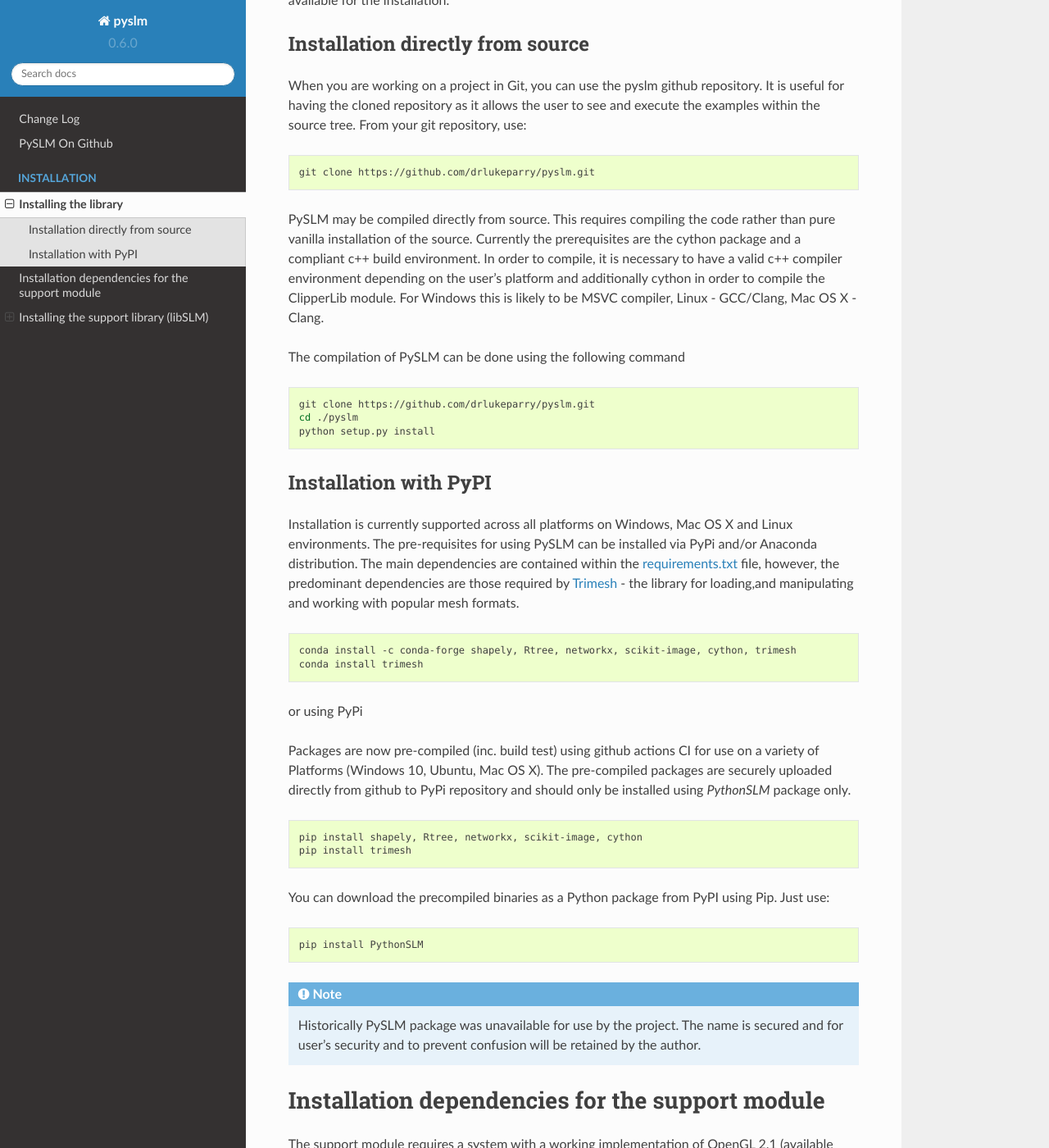
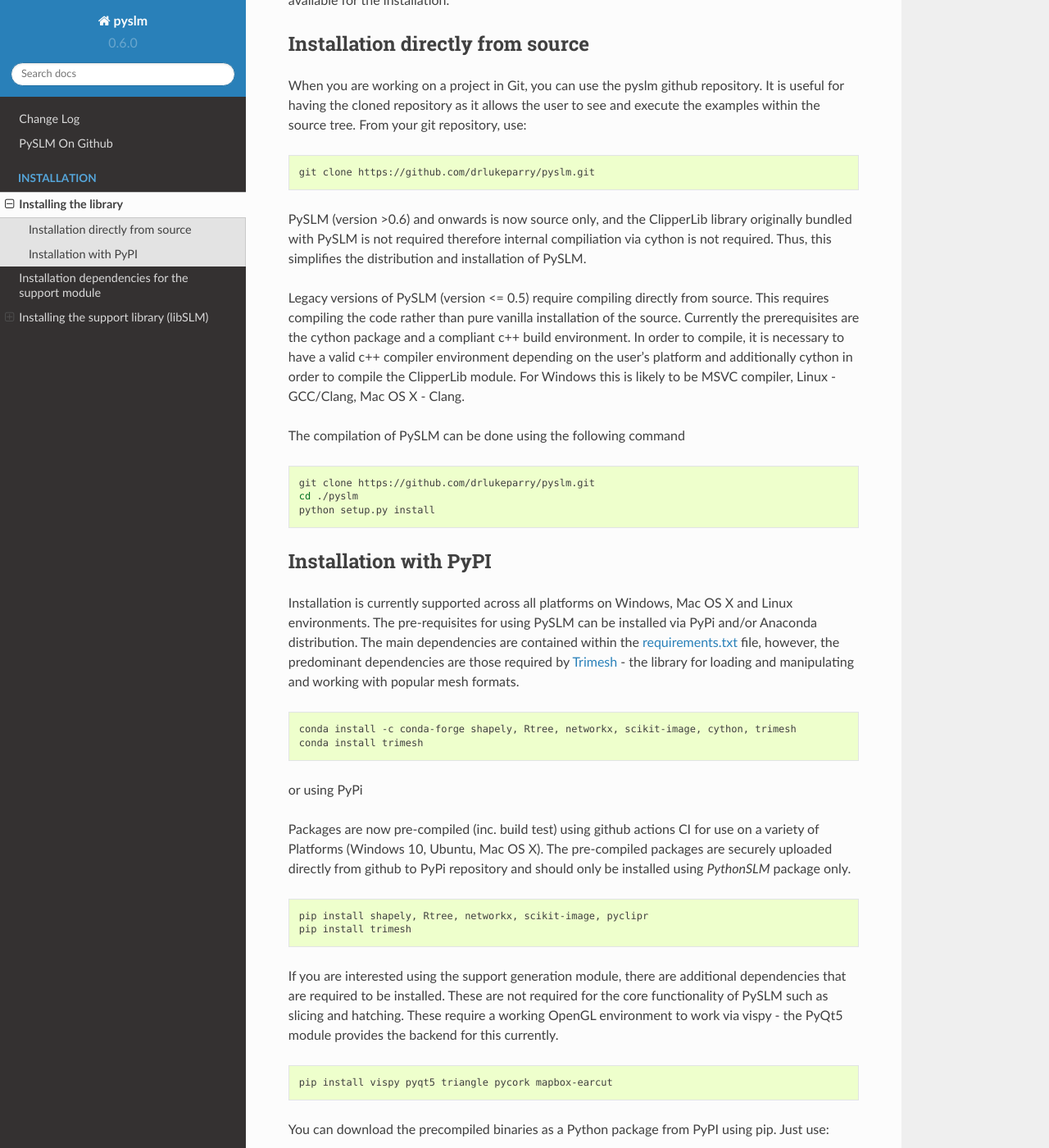
Before and after one commit to drlukeparry/pyslm, a Sphinx documentation site: the page built from docs/install.rst, in a window 1280 px wide and 1400 px high, scrolled down 195 px. Shown: the whole window at 82% size. Built offline with Sphinx 7.4.7 and the Read the Docs theme 2.0.0, drawn with Linux system fonts in a browser that asks for light colours; some of the changed text lies outside the part shown.

Commit message:
Update docs
Installation instruction and requirements

```diff
--- a/docs/conf.py
+++ b/docs/conf.py
@@ -1,17 +1,3 @@
-# -*- coding: utf-8 -*-
-#
-# sample documentation build configuration file, created by
-# sphinx-quickstart on Mon Apr 16 21:22:43 2012.
-#
-# This file is execfile()d with the current directory set to its containing dir.
-#
-# Note that not all possible configuration values are present in this
-# autogenerated file.
-#
-# All configuration values have a default; values that are commented out
-# serve to show the default.
-
-
 import sys, os
 import mock
 
@@ -65,7 +51,7 @@
 
 # General information about the project.
 project = u'pyslm'
-copyright = u'2022, Luke Parry'
+copyright = u'2023, Luke Parry'
 author = 'Luke Parry'
 
 autodoc_default_options = {
--- a/docs/install.rst
+++ b/docs/install.rst
@@ -17,10 +17,14 @@
 
     git clone https://github.com/drlukeparry/pyslm.git
 
-PySLM may be compiled directly from source. This requires compiling the code rather than pure vanilla installation of
-the source. Currently the prerequisites are the cython package and a compliant c++ build environment.
-In order to compile, it is necessary to have a valid c++ compiler environment depending on the user's
-platform and additionally cython in order to compile the ClipperLib module. For Windows this is likely to be MSVC
+PySLM (version >0.6) and onwards is now source only, and the ClipperLib library originally bundled with PySLM is not
+required therefore internal compiliation via cython is not required. Thus, this simplifies the distribution and
+installation of PySLM.
+
+Legacy versions of PySLM (version <= 0.5) require compiling directly from source. This requires compiling the code
+rather than pure vanilla installation of the source. Currently the prerequisites are the cython package and a compliant
+c++ build environment. In order to compile, it is necessary to have a valid c++ compiler environment depending on the
+user's platform and additionally cython in order to compile the ClipperLib module. For Windows this is likely to be MSVC
 compiler, Linux - GCC/Clang, Mac OS X - Clang.
 
 The compilation of PySLM can be done using the following command
@@ -40,7 +44,7 @@
 are contained within the
 `requirements.txt <https://github.com/drlukeparry/pyslm/blob/master/requirements.txt>`_
 file, however, the predominant dependencies are those required by `Trimesh <https://github.com/mikedh/trimesh>`_ -
-the library for loading,and manipulating and working with popular mesh formats.
+the library for loading and manipulating and working with popular mesh formats.
 
 .. code:: bash
 
@@ -56,11 +60,19 @@
 
 .. code:: bash
 
-    pip install shapely, Rtree, networkx, scikit-image, cython
+    pip install shapely, Rtree, networkx, scikit-image, pyclipr
     pip install trimesh
 
+If you are interested using the support generation module, there are additional dependencies that
+are required to be installed. These are not required for the core functionality of PySLM such as slicing and hatching.
+These require a working OpenGL environment to work via vispy - the PyQt5 module provides the backend for this currently.
 
-You can download the precompiled binaries as a Python package from PyPI using Pip. Just use:
+.. code:: bash
+
+    pip install vispy pyqt5 triangle pycork mapbox-earcut
+
+
+You can download the precompiled binaries as a Python package from PyPI using pip. Just use:
 
 .. code-block:: bash
 
@@ -92,9 +104,9 @@
 
 .. code-block:: bash
 
-    pip install triangle, pycork, mapbox-earcut
+    pip install triangle, pyclipr, manifold3d, mapbox-earcut
 
-The `Pycork <http://github.com/drlukeparry/pycork>`_ library provides the boolean CSG operations used for intersecting
+The `manifold <https://github.com/elalish/manifold>`_ library provides the boolean CSG operations used for intersecting
 meshes between the part model and the support structures.
 
 Installing the support library (libSLM)
```
Also changed, not shown: docs/requirements.txt (+4 -3 lines).
